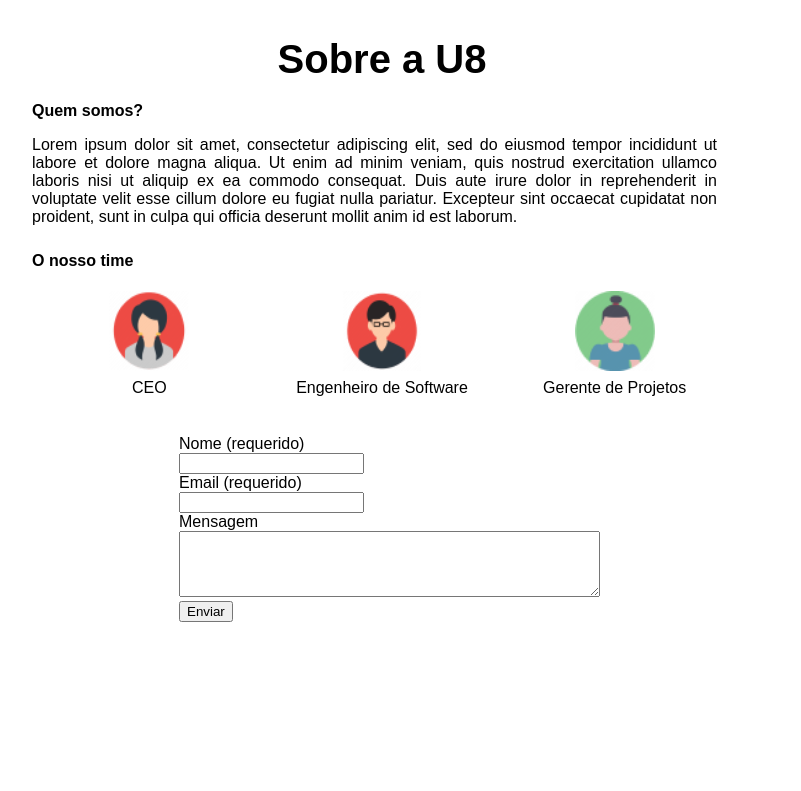
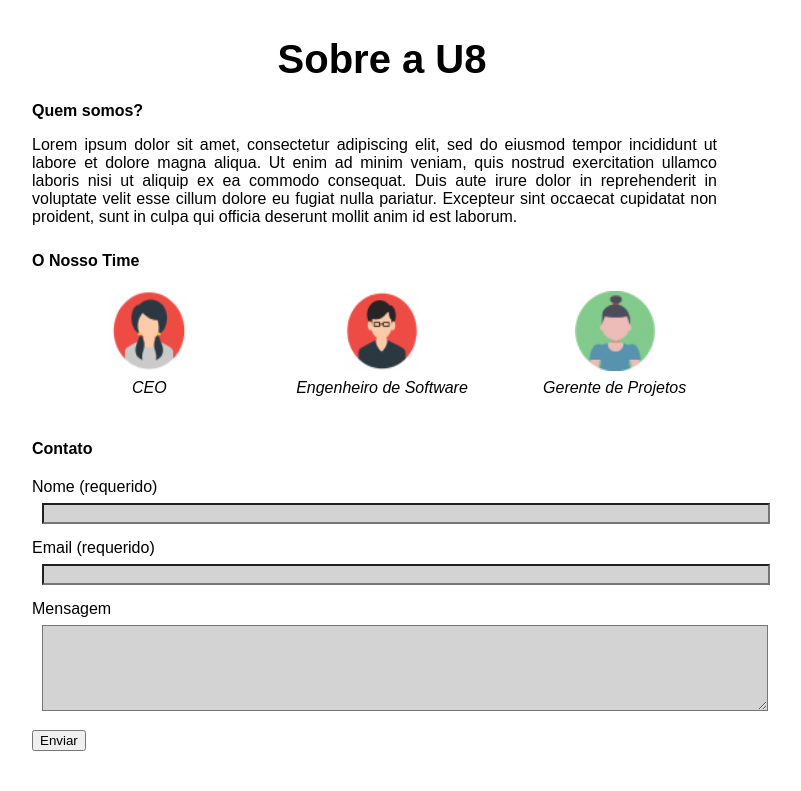
Before and after one commit to juniorrluiz/UCSAL-Frontend-SiteResponsivo, a plain HTML site: page index.html in a window 1280 px wide. Shown: the part 2091-2882 px from the top of the page, without its empty margins (258-1059 px from the left). Before the commit the page ends 2713 px from the top, so only its background shows below. Drawn offline with Linux system fonts and the light colour scheme.

Commit message:
Melhorando a formatação do texto na área 'Contato'.

```diff
--- a/CSS/estilo.css
+++ b/CSS/estilo.css
@@ -179,7 +179,7 @@ td{
   margin: 0 15px 0 0;
 }
 
-#faq_calorias, #faq_sexo, #faq_idade, #faq_altura, #faq_peso, #faq_atividade, #sobrenos_quem_somos {
+#faq_calorias, #faq_sexo, #faq_idade, #faq_altura, #faq_peso, #faq_atividade, #sobrenos_quem_somos, #sobrenos_contato {
   display: inline-block;
   margin: 0 10px 0 10px;
   padding: 0 0 0 0;
@@ -193,6 +193,22 @@ td{
 
 .sobrenos_nosso_time_immagens_td {
   width: 20%;
+}
+
+#contato_form {
+  margin: 20px 0 40px 0;
+  width: 720px;
+}
+
+#nome, #email, #corpo {
+  margin: 7px 10px 15px 10px;
+  background-color: lightgray;
+  width: 100%;
+}
+
+#corpo {
+  width: 100%;
+  height: 80px;
 }
 
 .faq {
--- a/index.html
+++ b/index.html
@@ -372,7 +372,6 @@
     <!-- INÍCIO DO SOBRE NÓS -->
     <section id="sobrenos">
       <h1>Sobre a U8</h1>
-
       <div id="sobrenos_quem_somos">
         <h5>Quem somos?</h5>
         <p>Lorem ipsum dolor sit amet, consectetur adipiscing elit, sed do eiusmod tempor incididunt ut labore et dolore
@@ -384,7 +383,7 @@
       </div>
 
       <div id="sobrenos_nosso_time">
-        <h5 id="nosso_time_id">O nosso time</h5>
+        <h5>O Nosso Time</h5>
         <br>
         <table id="sobrenos_nosso_time_imagens">
           <tr>
@@ -400,23 +399,24 @@
           </tr>
 
           <tr>
-            <td>CEO</td>
-            <td>Engenheiro de Software</td>
-            <td>Gerente de Projetos</td>
+            <td><i>CEO</i></td>
+            <td><i>Engenheiro de Software</i></td>
+            <td><i>Gerente de Projetos</i></td>
           </tr>
         </table>
       </div>
 
       <div id="sobrenos_contato">
-        <form>
-          <label for="nome">Nome (requerido)</label><br>
+        <h5>Contato</h5>
+        <form id="contato_form">
+          <label class="contato_label" for="nome">Nome (requerido)</label><br>
           <input type="text" id="nome" name="nome"><br>
 
-          <label for="email">Email (requerido)</label><br>
+          <label class="contato_label" for="email">Email (requerido)</label><br>
           <input type="email" id="email" name="email"><br>
 
-          <label for="corpo">Mensagem</label><br>
-          <textarea id="corpo" name="mensagem" rows="4" cols="50"></textarea><br>
+          <label class="contato_label" for="corpo">Mensagem</label><br>
+          <textarea id="corpo" name="mensagem"></textarea><br>
 
           <button type=”submit”>Enviar</button>
         </form>
```
